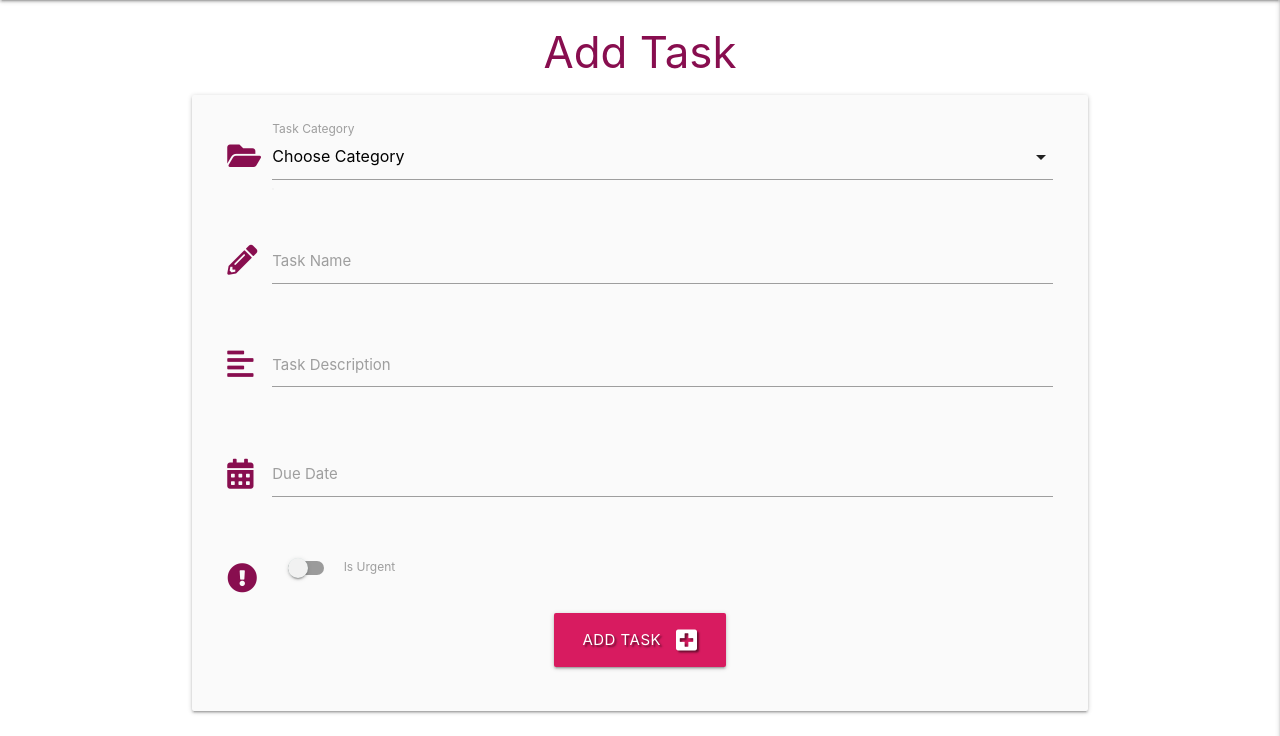
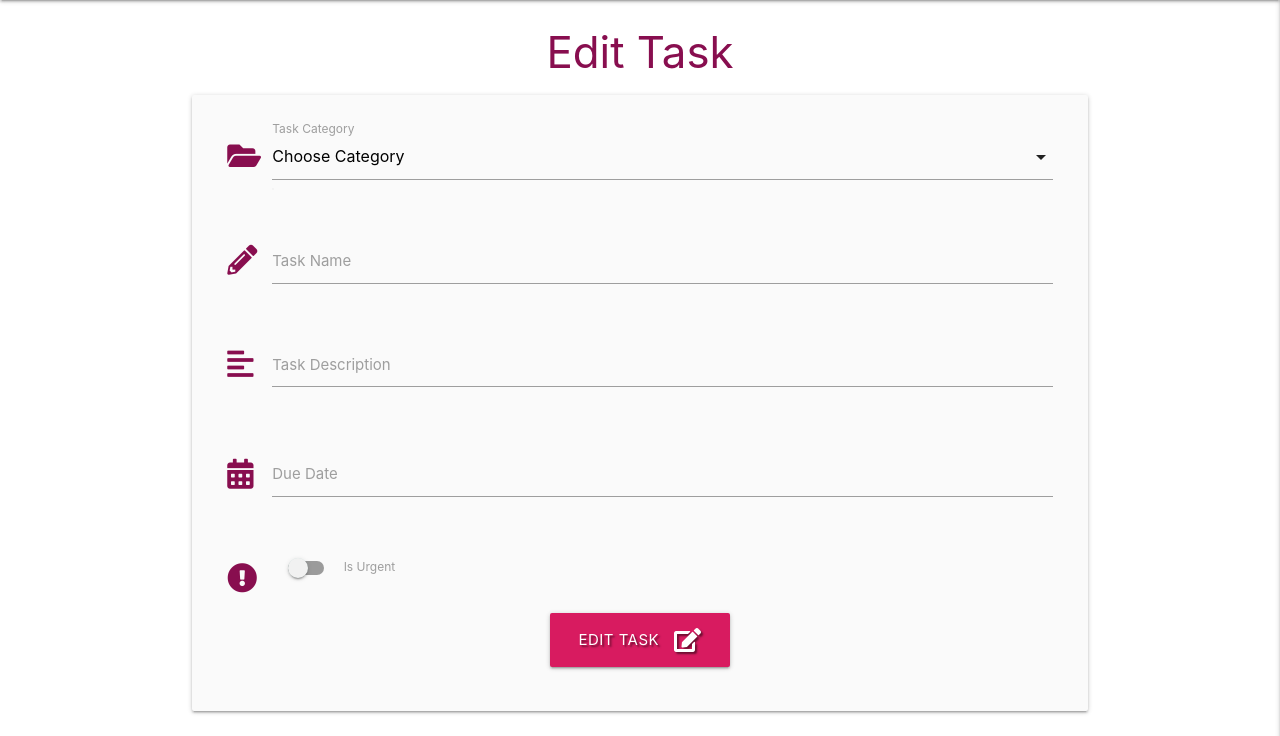
Before and after one commit to ZionX42/flask-task-manager-project_1, a Flask app: template templates/edit_task.html in a window 1280 px wide. Shown: the part 64-800 px from the top of the page. Run offline with Flask 2, Linux system fonts and the light colour scheme; the template is opened without the code that fills it, so the values that code supplies are empty; some libraries are stand-ins or nearby versions.

Commit message:
Wire up Task Edit button

```diff
--- a/app.py
+++ b/app.py
@@ -119,11 +119,11 @@ def add_task():
     return render_template("add_task.html", categories=categories)
 
 
-@app.route("/edit_task_id", methods=["GET", "POST"])
+@app.route("/edit_task/<task_id>", methods=["GET", "POST"])
 def edit_task(task_id):
     task = mongo.db.tasks.find_one({"_id": ObjectId(task_id)})
     categories = mongo.db.categories.find().sort("category_name", 1)
-    return render_template("edit_task.html", categories=categories)
+    return render_template("edit_task.html", task=task, categories=categories)
 
 if __name__ == "__main__":
     app.run(host=os.environ.get("IP"),
--- a/templates/edit_task.html
+++ b/templates/edit_task.html
@@ -1,10 +1,10 @@
 {% extends "base.html" %}
 {% block content %}
 
-<h3 class="pink-text text-darken-4 center-align">Add Task</h3>
+<h3 class="pink-text text-darken-4 center-align">Edit Task</h3>
 
 <div class="row card-panel grey lighten-5">
-    <form class="col s12" method="POST" action="{{ url_for('add_task') }}">
+    <form class="col s12" method="POST" action="{{ url_for('edit_task', task_id=task._id) }}">
         <!-- category selection -->
         <div class="row">
             <div class="input-field col s12">
@@ -61,7 +61,7 @@
             <div class="row">
                 <div class="col s12 center-align">
                     <button type="submit" class="btn-large pink darken-1 text-shadow">
-                        Add Task <i class="fas fa-plus-square right"></i>
+                        Edit Task <i class="fas fa-edit right"></i>
                     </button>
                 </div>
             </div>
--- a/templates/tasks.html
+++ b/templates/tasks.html
@@ -10,7 +10,7 @@
             <div class="col s3">
                 <i class="fas fa-caret-down"></i>
                 <a href="" class="btn-small green accent-4">Done</a>
-                <a href="" class="btn-small light-blue lighten-1">Edit</a>
+                <a href="{{ url_for('edit_task', task_id=task._id) }}" class="btn-small light-blue lighten-1">Edit</a>
             </div>
             <div class="col s9">
                 <strong>{{ task.task_name }}</strong> : {{ task.due_date }}
```
